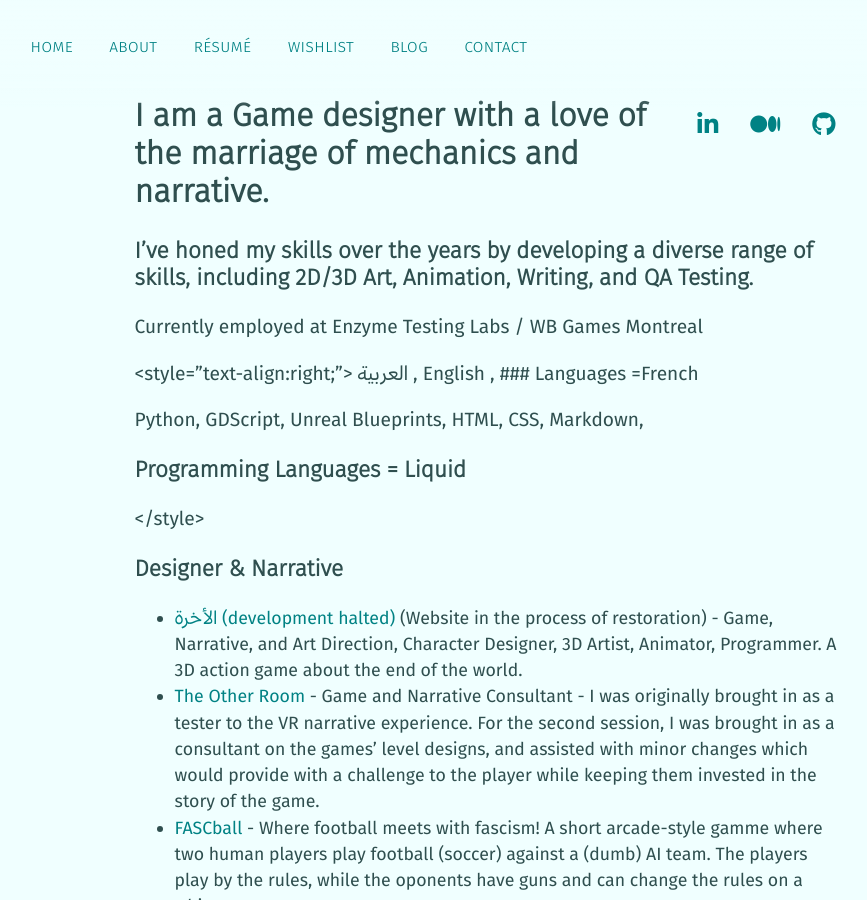
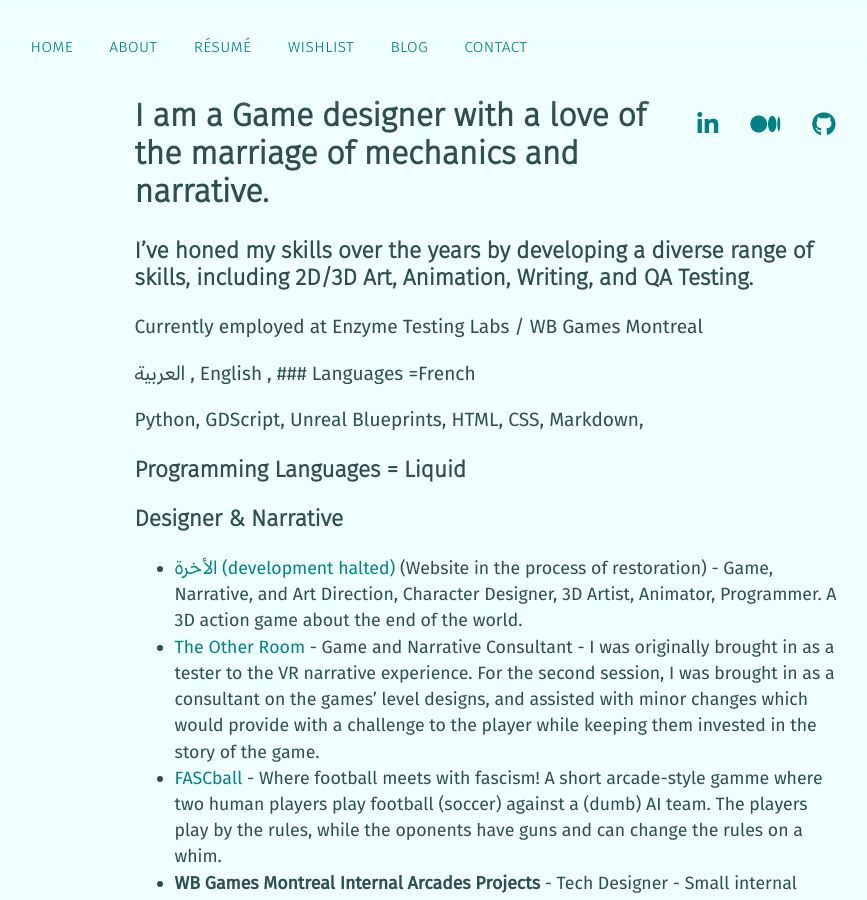
Before and after one commit to mstfacmly/mstfacmly.github.io, a Jekyll site: the page built from resume_gamedesigner.md, in a window 1280 px wide and 900 px high. Shown: the whole window, without its empty margins (147-1014 px from the left). Built offline with Jekyll 4.4.1, drawn with Linux system fonts in a browser that asks for light colours; nearby versions of some CDN libraries; a script that is not in the unit is left out.

Commit message:
remove style align

```diff
--- a/resume_gamedesigner.md
+++ b/resume_gamedesigner.md
@@ -16,7 +16,6 @@
 
 Currently employed at {{ site.employer }}
 
-<style="text-align:right;">
 {% assign langs = site.langs | split: ', ' %}
 {%- for lang in langs -%}
     {% if lang != langs.last %}
@@ -34,7 +33,6 @@
 ### Programming Languages = {{- langs -}}
     {% endif %}
 {% endfor %}
-</style>
 
 ### Designer & Narrative
 
```
